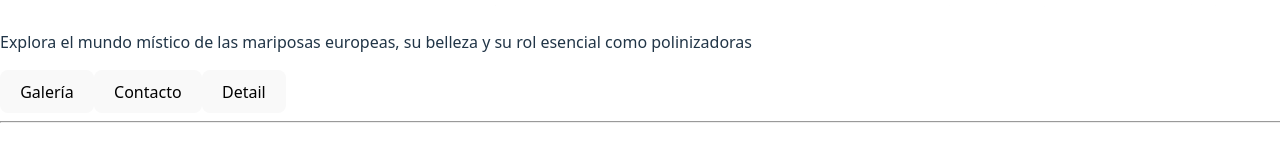
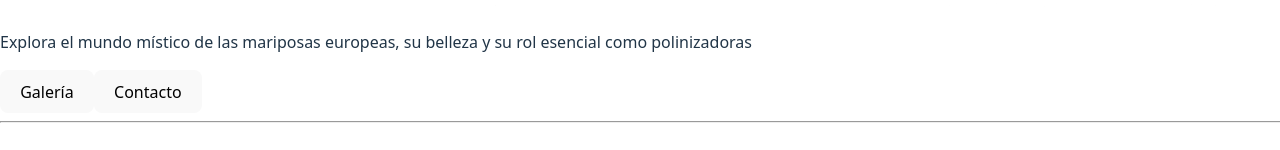
Before and after one commit to nicolegugu93/Noctiluca, a React (Vite) app: page / in a window 1280 px wide. Shown: the part 1872-2022 px from the top of the page. Built offline with nearby package versions, Linux system fonts and the light colour scheme.

Commit message:
feat(home): change the logo of Noctiluca (#14)

```diff
--- a/src/pages/Home.jsx
+++ b/src/pages/Home.jsx
@@ -1,11 +1,11 @@
 import React from 'react';
 import { Link } from 'react-router-dom';
 
-const home = () => {
+const Home = () => {
   return (
     <section className='min-h-screen bg-gradient-to-b from-[#2c1f4a] to-[#6b4b77] text-center text-white flex flex-col justify-center items-center px-4'>
       <p className='text-sm mb-2'>Un cuaderno de campo sobre las mariposas de Europa</p>
-      <img src="../public\logo-noctiluca.png" alt="Logo Noctiluca" className="w-1 h-auto" />
+      <img src="/logo-noctiluca.png" alt="Logo Noctiluca" className="w-1 h-auto" />
       <p className='text-md max-w-md mb-6 text-[#f0e8d4]'>Explora el mundo místico de las mariposas europeas, su belleza y su rol esencial como polinizadoras</p>
       <div className='flex gap-4'>
         <Link to="/butterflygallery">
@@ -18,13 +18,7 @@ const home = () => {
           Contacto
         </button>
         </Link>
-        <Link to="/butterflydetail:id">
-        <button className='bg-[#e7d7b8] text-[#2c1f4a] px-6 py-2 rounded-full shadow-md hover:bg-[#fff3d4] transition'>
-          Detail
-        </button>
-        </Link>
       </div>
-
       {/* Línea decorativa abajo, opcional SVG */}
       <div className="mt-10 w-full">
         <hr className="border-t border-[#e7d7b8] opacity-30" />
@@ -41,4 +35,4 @@ const home = () => {
       </section>
   );
 };
-export default home;
+export default Home;
```
